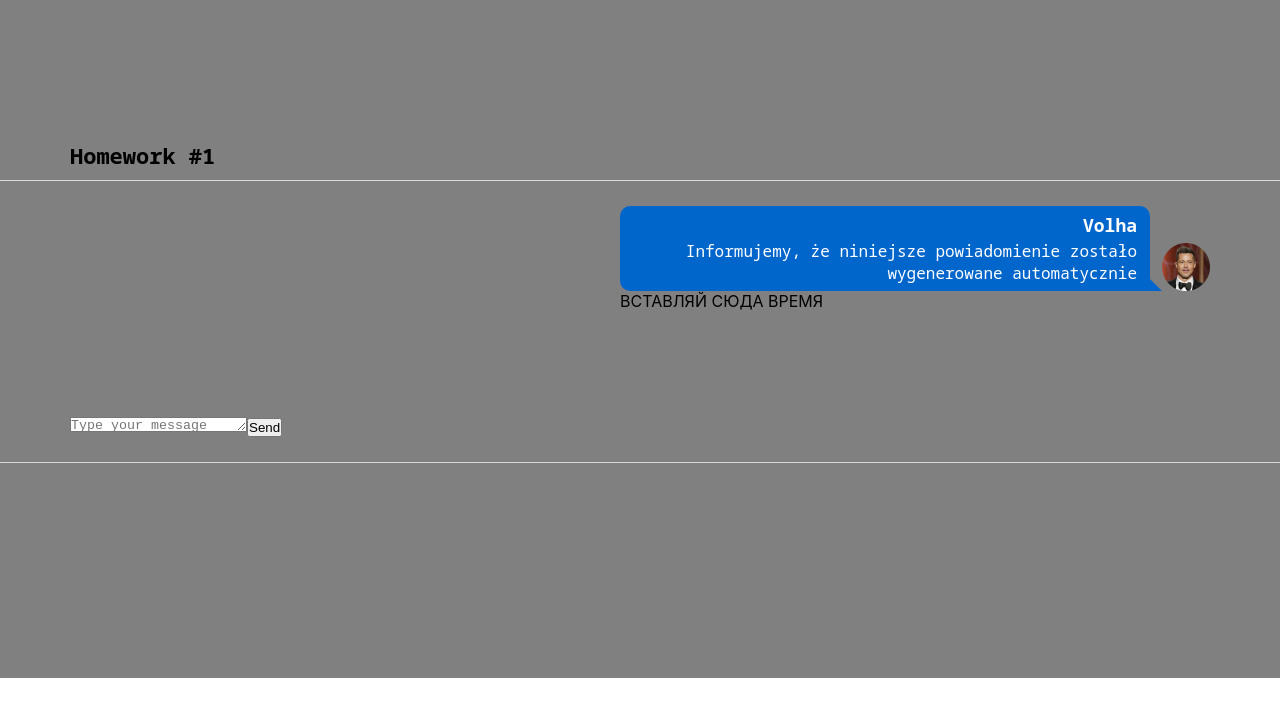
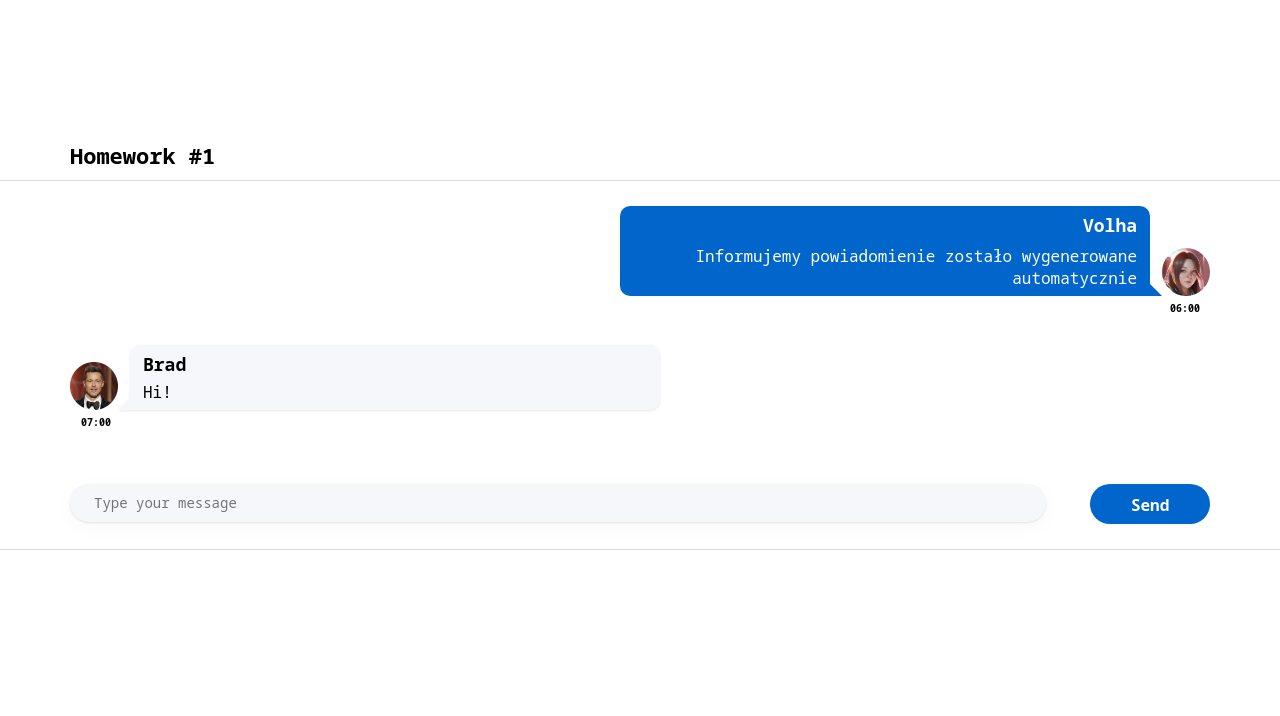
Before and after one commit to volhaf/hws2, a React (Create React App) app: page / in a window 1280 px wide. Shown: the top 716 px of the page. Built offline with nearby package versions, Linux system fonts and the light colour scheme.

Commit message:
added styling to MessageSender component

```diff
--- a/src/s1-main/App.module.css
+++ b/src/s1-main/App.module.css
@@ -3,7 +3,6 @@
 }
 
 .hvWrapper {
-    background-color: gray;
     max-width: 1280px;
     width: 100%;
     padding: 130px 0px 215px 0px;
--- a/src/s2-homeworks/hw01/HW1.tsx
+++ b/src/s2-homeworks/hw01/HW1.tsx
@@ -4,6 +4,8 @@ import MessageSender from './message-sender/MessageSender'
 import s2 from '../../s1-main/App.module.css'
 import FriendMessage from './friend-message/FriendMessage'
 import avatar from './avatar.png'
+import av from './av.png'
+
 
 /*
 * 1 - описать тип MessageType ++++++++
@@ -39,18 +41,18 @@ export const message0: MessageType = {
         name: 'Volha',  // можно менять
     },
     message: {
-        text: 'Informujemy, że niniejsze powiadomienie zostało wygenerowane automatycznie', // можно менять
-        time: '06:00', // можно менять
+        text: 'Informujemy powiadomienie zostało wygenerowane automatycznie', // можно менять
+        time: '06:00',
     },
 }
 export const friendMessage0: MessageType = {
     id: 100,
     user: {
-        avatar: avatar, // можно менять
-        name: 'Ola', // можно менять
+        avatar: av, // можно менять
+        name: 'Brad', // можно менять
     },
     message: {
-        text: 'зеркальное сообщение для тренировки css', // можно менять
+        text: 'Hi!', // можно менять
         time: '07:00', // можно менять
     },
 }
@@ -68,7 +70,7 @@ const HW1 = () => {
                 {/*для автоматической проверки дз (не менять)*/}
                 <MessageSender M={Message} />
             </div>
-            </div>
+        </div>
     )
 }
 
--- a/src/s2-homeworks/hw01/friend-message/FriendMessage.module.css
+++ b/src/s2-homeworks/hw01/friend-message/FriendMessage.module.css
@@ -1,31 +1,72 @@
 .friendMessage {
+    display: flex;
+    flex-direction: column;
+    align-items: flex-start;
 
 }
 
 .friendImageAndText {
+    display: flex;
+flex-direction: row;
+align-items: flex-end;
+gap: 12px;
 
 }
 
 .friendImageAndText img {
-
+    width: 48px;
+    height: 48px;
 }
 
 .friendText {
-
+    position: relative;
+    display: flex;
+    width: 530px;
+    min-height: 60px;
+    flex-direction: column;
+    text-align: left;
+    gap: 5px;
+    padding: 7px 13px;
+    border-radius: 10px 10px 10px 0;
+    background: #f5f7fb;
+    filter: drop-shadow(0 1px 1px rgba(29, 33, 38, 0.1));
 }
 
 .friendText:after {
-
+    content: "";
+    width: 0;
+    height: 0;
+    position: absolute;
+    bottom: 0;
+    left: -12px;
+    border-bottom: 12px solid #f5f7fb;
+    border-left: 12px solid transparent;
 }
 
+
 .friendName {
-
+    font-family: "Noto Sans Mono", monospace;
+    font-weight: 600;
+    font-size: 18px;
+    color: #000000;
 }
 
 .friendMessageText {
+    word-wrap: break-word;
+    font-family: "Noto Sans Mono", monospace;
+    font-weight: 400;
+    font-size: 16px;
+    color: #000000;
+    white-space: normal;
 
 }
 
 .friendTime {
-
+    margin-top: 5px;
+    font-family: "Noto Sans Mono", monospace;
+    font-weight: 600;
+    font-size: 10px;
+    color: #000000;
+    padding-right: 10px;
+    padding-left: 11px;
 }
--- a/src/s2-homeworks/hw01/friend-message/FriendMessage.tsx
+++ b/src/s2-homeworks/hw01/friend-message/FriendMessage.tsx
@@ -1,18 +1,22 @@
 import React from 'react'
 import s from './FriendMessage.module.css'
+import { MessageType } from '../HW1'
 
 // создать тип вместо any и отобразить приходящие данные
 // ВСЕ ТОЖЕ САМОЕ, ЧТО И В КОМПОНЕНТЕ Message -ПОЭТОМУ ПОДСКАЗОК МЕНЬШЕ
 
+export type FriendMessagePropsType = {
+    message: MessageType,
+}
 
-const FriendMessage = (props: any) => {
+const FriendMessage = (props: FriendMessagePropsType) => {
     return (
         <div
             id={'hw1-friend-message-' + props.message.id}
             className={s.friendMessage}
         >
             <div className={s.friendImageAndText}>
-                <img
+                <img src={props.message.user.avatar}
                     id={'hw1-friend-avatar-' + props.message.id}
                     // создаёт студент
 
@@ -20,18 +24,16 @@ const FriendMessage = (props: any) => {
                 />
                 <div className={s.friendText}>
                     <div
-                        id={'hw1-friend-name-' + props.message.id}
-                        className={s.friendName}
+                        id={'hw1-friend-name-' + props.message.id} className={s.friendName}
                     >
-                        {/*создаёт студент*/}
+                        {props.message.user.name}
 
                         {/**/}
                     </div>
-                    <pre
-                        id={'hw1-friend-text-' + props.message.id}
+                    <pre id={'hw1-friend-text-' + props.message.id}
                         className={s.friendMessageText}
                     >
-                        {/*создаёт студент*/}
+                        {props.message.message.text}
 
                         {/**/}
                     </pre>
@@ -41,7 +43,7 @@ const FriendMessage = (props: any) => {
                 id={'hw1-friend-time-' + props.message.id}
                 className={s.friendTime}
             >
-                {/*создаёт студент*/}
+                {props.message.message.time}
 
                 {/**/}
             </div>
--- a/src/s2-homeworks/hw01/message-sender/MessageSender.module.css
+++ b/src/s2-homeworks/hw01/message-sender/MessageSender.module.css
@@ -1,18 +1,51 @@
 .sendForm {
+display: flex;
+gap: 44px;
 
 }
 
 .textarea {
+    padding: 12px 24px;
+    width: 980px;
+    height: 40px;
+
+
+    font-family: "Noto Sans Mono", monospace;
+    font-weight: 400;
+    font-size: 14px;
+    line-height: 100%;
+    color: #000000;
+
+    border-radius: 20px;
+    box-shadow: 0 1px 2px 0 rgba(29, 33, 38, 0.1), 0 5px 20px 0 rgba(29, 33, 38, 0.03);
+    background: #f5f7fb;
+    border: none;
+    resize: none;
 
 }
 
 .button {
-
+    width: 120px;
+    height: 40px;
+    padding: 10px 38px;
+    font-family: "Noto Sans Mono", monospace;
+    font-weight: 600;
+    font-size: 16px;
+    color: #fff;
+    background-color: #06c;
+    border-radius: 20px;
+    border: none;
+    cursor: pointer;
+    transition: .3s ease-in-out;
 }
 
+
 .button:hover {
-
+    background-color: #004488;
+    transition: .3s ease-in-out;
 }
 .button:active {
-
+    filter: drop-shadow(0 1px 1px rgba(29, 33, 38, 0.1));
+    box-shadow: 0 1px 2px 0 rgba(29, 33, 38, 0.1), 0 5px 20px 0 rgba(29, 33, 38, 0.03);
+    transition: .3s ease-in-out;
 }
--- a/src/s2-homeworks/hw01/message/Message.module.css
+++ b/src/s2-homeworks/hw01/message/Message.module.css
@@ -2,6 +2,7 @@
     display: flex;
     flex-direction: column;
     margin-left: auto;
+    text-align: right;
 
 
 }
@@ -17,6 +18,8 @@ gap: 12px;
 .imageAndText img {
     width: 48px;
     height: 48px;
+    border-radius: 50%;
+    object-fit: contain;
 }
 
 .text {
@@ -27,8 +30,10 @@ gap: 12px;
     flex-direction: column;
     text-align: right;
     padding: 7px 13px;
+    gap: 5px;
     background-color: #0066CC;
     border-radius: 10px 10px 0 10px;
+
 }
 
 .text:after {
@@ -62,5 +67,10 @@ gap: 12px;
 }
 
 .time {
-
+    margin-top: 5px;
+    font-family: "Noto Sans Mono", monospace;
+    font-weight: 600;
+    font-size: 10px;
+    color: #000000;
+    padding-right: 10px;
 }
--- a/src/s2-homeworks/hw01/message/Message.tsx
+++ b/src/s2-homeworks/hw01/message/Message.tsx
@@ -31,7 +31,7 @@ const Message = (props: MessagePropsType) => {
             </div>
             <div id={'hw1-time-' + props.message.id} className={s.time}>
                 {/*создаёт студент*/}
-                {'ВСТАВЛЯЙ СЮДА ВРЕМЯ'}
+                {props.message.message.time}
                 {/**/}
             </div>
         </div>
```
Also changed, not shown: src/s2-homeworks/hw01/av.png (added), src/s2-homeworks/hw01/avatar.png.
